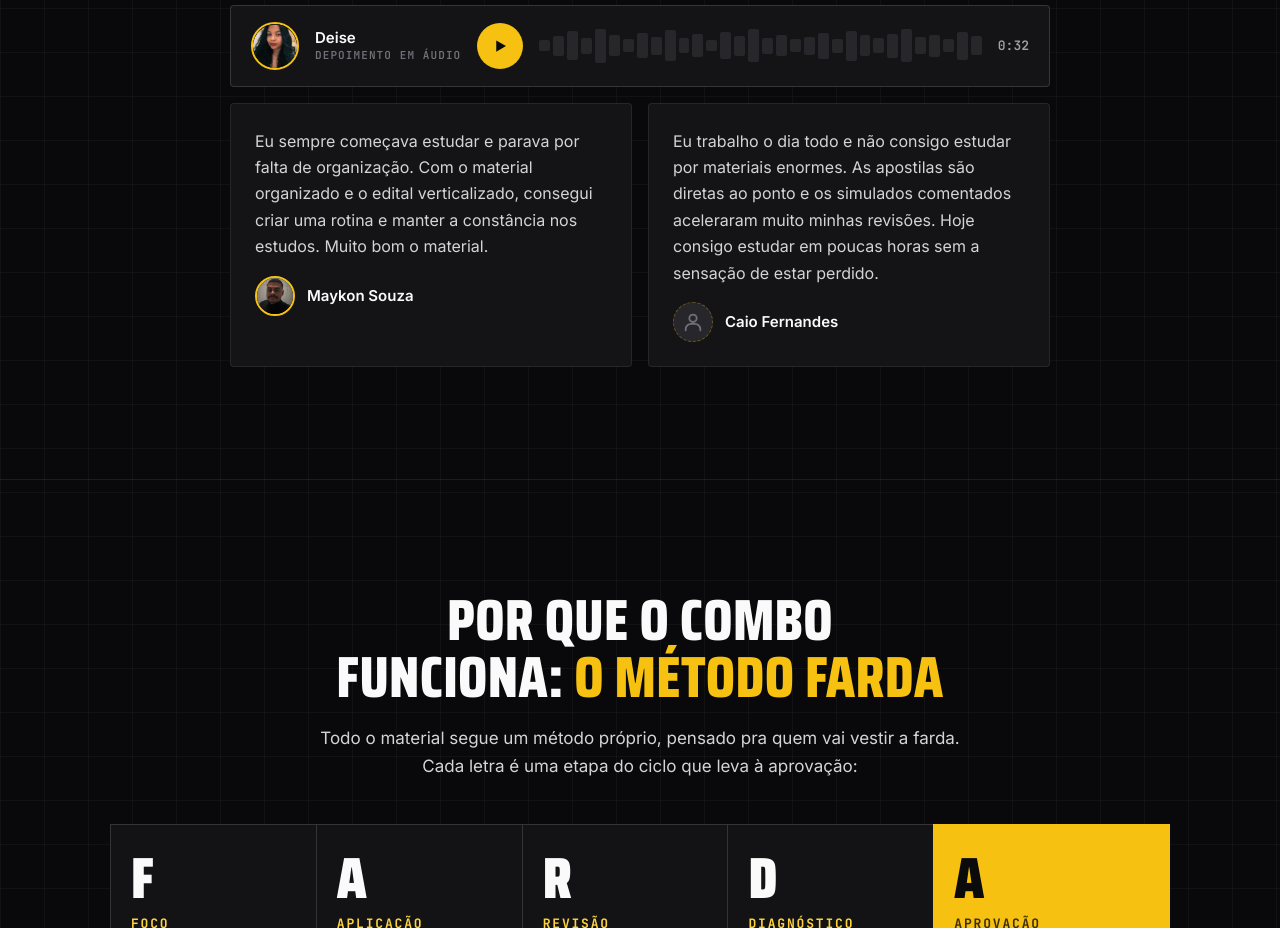
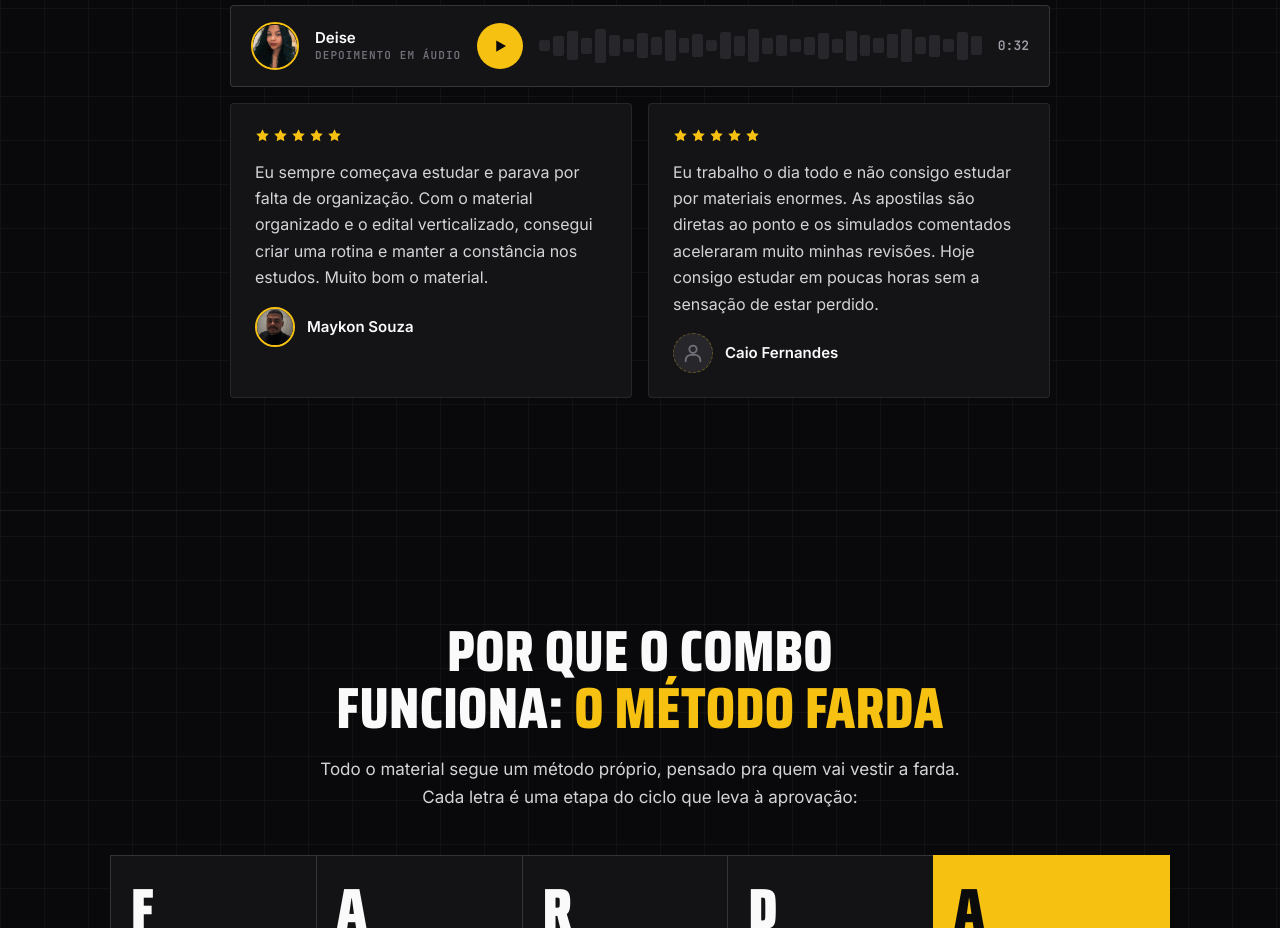
Before and after one commit to Dispos1tivo/M-todo-da-Aprova-o, a plain HTML site: page index.html in a window 1280 px wide. Shown: the part 4920-5848 px from the top of the page. Drawn offline with Linux system fonts and the light colour scheme; a script that the page names is missing.

Commit message:
Adiciona 5 estrelas nos depoimentos do bloco 07
Co-Authored-By: Claude Opus 5.5 <noreply@anthropic.com>

```diff
--- a/index.html
+++ b/index.html
@@ -668,10 +668,12 @@
     </div>
     <div class="tgrid">
       <div class="tcard rv">
+        <div class="stars" role="img" aria-label="5 estrelas"><svg><use href="#i-star"/></svg><svg><use href="#i-star"/></svg><svg><use href="#i-star"/></svg><svg><use href="#i-star"/></svg><svg><use href="#i-star"/></svg></div>
         <p>Eu sempre começava estudar e parava por falta de organização. Com o material organizado e o edital verticalizado, consegui criar uma rotina e manter a constância nos estudos. Muito bom o material.</p>
         <div class="who"><span class="avatar photo"><img src="assets/maykon.png" alt="Foto de Maykon Souza" width="40" height="40" loading="lazy"></span><b>Maykon Souza</b></div>
       </div>
       <div class="tcard rv">
+        <div class="stars" role="img" aria-label="5 estrelas"><svg><use href="#i-star"/></svg><svg><use href="#i-star"/></svg><svg><use href="#i-star"/></svg><svg><use href="#i-star"/></svg><svg><use href="#i-star"/></svg></div>
         <p>Eu trabalho o dia todo e não consigo estudar por materiais enormes. As apostilas são diretas ao ponto e os simulados comentados aceleraram muito minhas revisões. Hoje consigo estudar em poucas horas sem a sensação de estar perdido.</p>
         <div class="who"><span class="avatar"><svg><use href="#i-user"/></svg></span><b>Caio Fernandes</b></div>
       </div>
```
Also changed, not shown: 1 other file.
